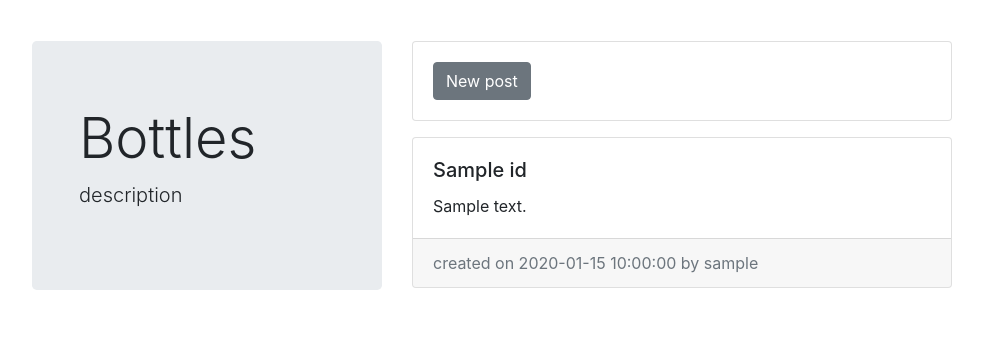
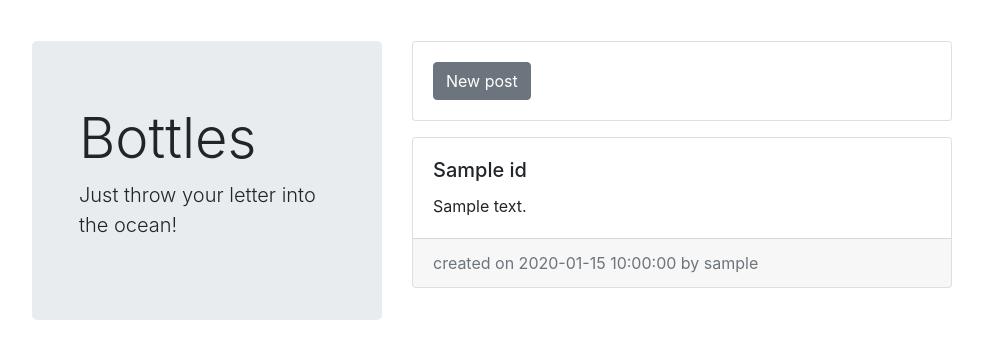
Before and after one commit to pracowniaPK/Bottles, a Flask app: template bottles/templates/blog/blog.html in a window 1280 px wide. Shown: the part 56-415 px from the top of the page, without its empty margins (148-1131 px from the left). Run offline with Flask 2, Linux system fonts and the light colour scheme; the template is opened without the code that fills it: most values are stand-ins (such as "Sample title", 1, 10 or a date in 2020); some libraries are stand-ins or nearby versions.

Commit message:
add blog description

```diff
--- a/bottles/templates/blog/blog.html
+++ b/bottles/templates/blog/blog.html
@@ -4,7 +4,7 @@
 {% block title %}Bottles{% endblock %}
 {% endblock %}
 {% block description %}
-description
+Just throw your letter into the ocean!
 {% endblock %}
 
 {% block content %}
```
